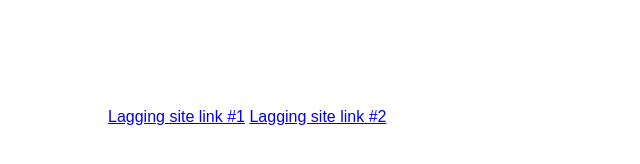
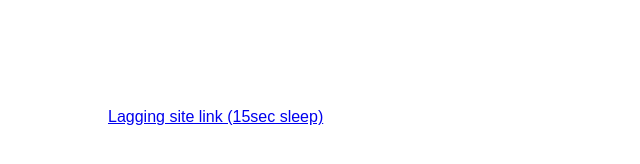
Before and after one commit to zsitro/occupied.js, a plain HTML site: page example/index.html in a window 1280 px wide. Shown: the full height of the page, 0-640 px from the left. Drawn offline with nearby package versions, Linux system fonts and the light colour scheme.

Commit message:
lagsite url

```diff
--- a/example/index.html
+++ b/example/index.html
@@ -23,9 +23,7 @@
 <body>
 
   <!-- lagging links http://goo.gl/XG1A1 -->
-  <a href="http://www.deal-wholesale.com/">Lagging site link #1</a>
-  <a href="http://www.leddisplay-passion.com/">Lagging site link #2</a><br>
-
+  <a href="http://dev3.zsitro.com/lag.php">Lagging site link (15sec sleep)</a>
 
 <script>
 
```
